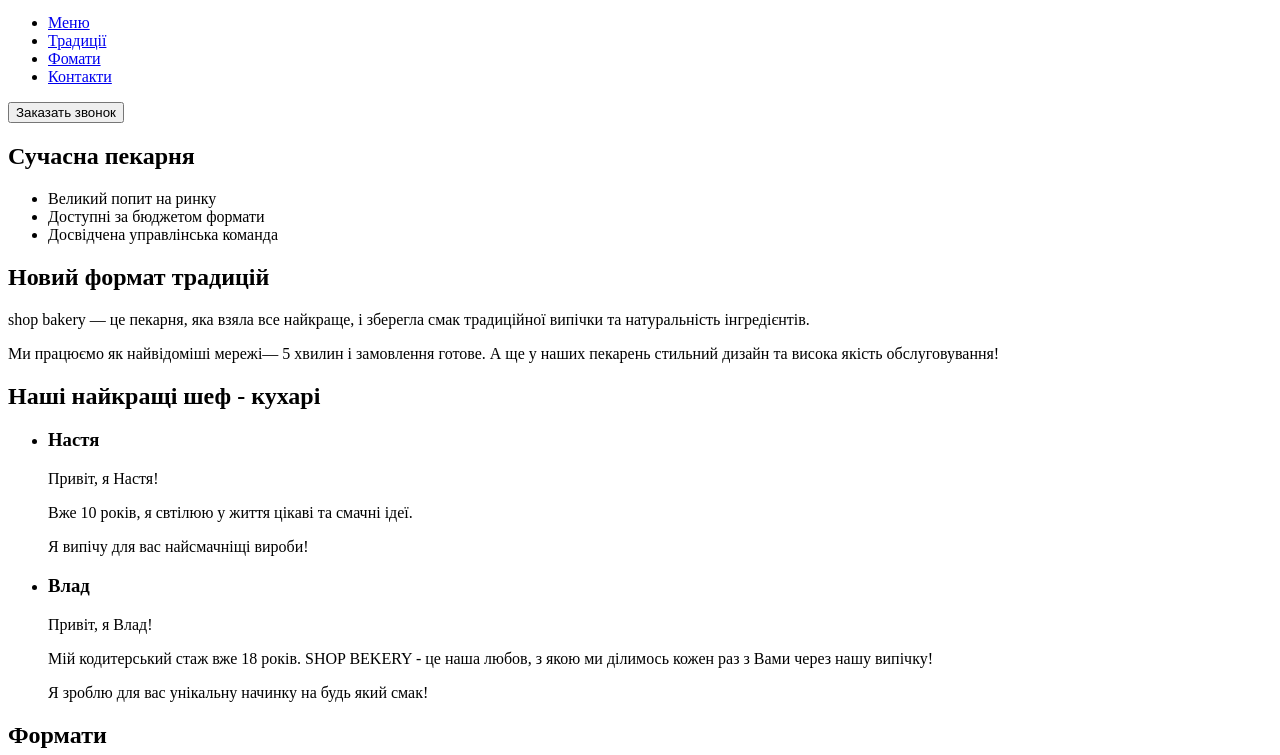
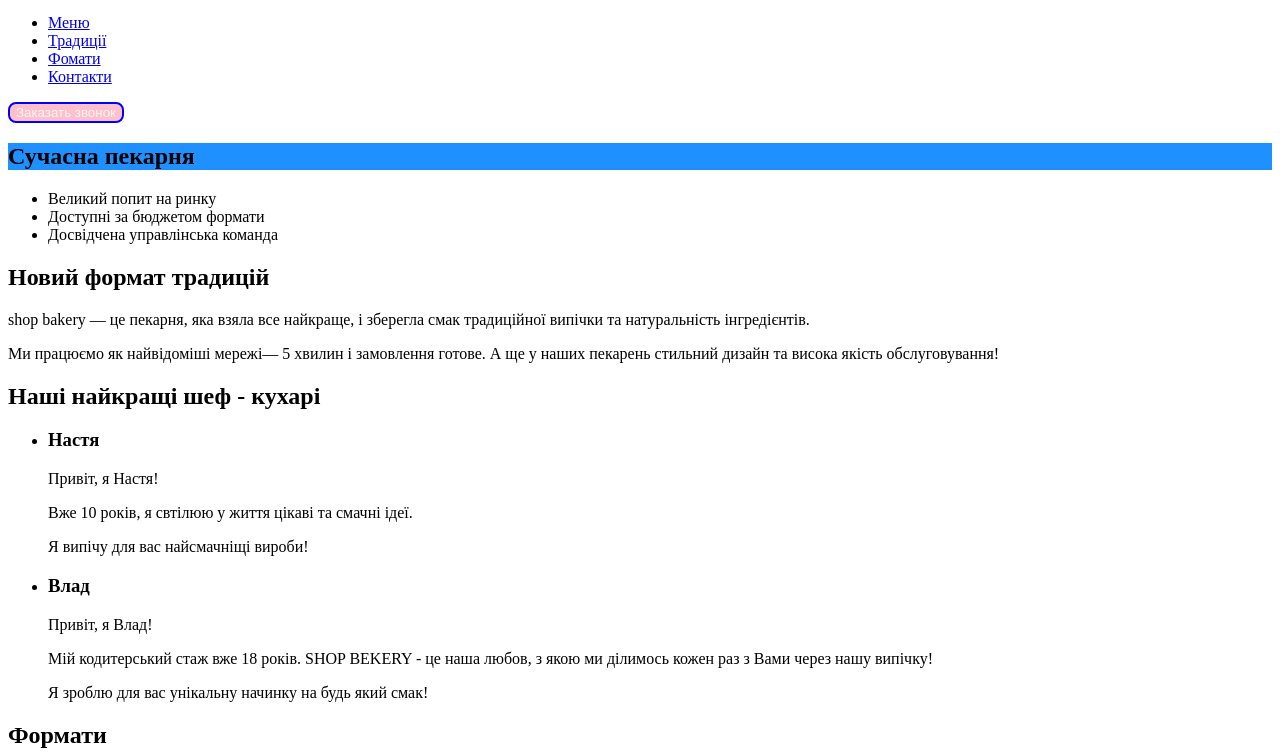
Before and after one commit to PokAleks/myFirstProject, a plain HTML site: page index.html in a window 1280 px wide. Both pictures are taken after a click on the button "Заказать звонок". Shown: the part 45-800 px from the top of the page. Drawn offline with Linux system fonts and the light colour scheme.

Commit message:
add styles.css

```diff
--- /dev/null
+++ b/css/styles.css
@@ -0,0 +1,16 @@
+.button {
+    color: whitesmoke;
+    background-color: blue;
+    border: 2px solid blue;
+    border-radius: 8px;
+    cursor: pointer;
+}
+
+.button:hover {
+   background-color: red;
+   color: gold;
+}
+
+.button:focus {
+    background-color: pink;
+}
--- a/index.html
+++ b/index.html
@@ -4,24 +4,34 @@
     <meta charset="UTF-8">
     <meta name="viewport" content="width=device-width, initial-scale=1.0">
     <title>MyProject</title>
+
+    <style>
+        h1 {
+            background-color: dodgerblue;
+        }
+    </style>
+
+    <link rel="stylesheet" href="./css/styles.css">
 </head>
 <body>
     <header>
         <nav>
             <a href="#"></a>
             <img src="./images/logo.svg" alt="Логотип" />
+            <!--test table-->
+
             <ul>
                 <li><a href="#">Меню</a></li>
-                <li><a href="#">Традиції</a></li>
+                <li><a href="#chef">Традиції</a></li>
                 <li><a href="#">Фомати</a></li>
                 <li><a href="#">Контакти</a></li>
             </ul>
         </nav>
-        <button type="button">Заказать звонок</button>
+        <button class="button">Заказать звонок</button>
     </header>
     <main>
         <section>
-            <h1>Сучасна пекарня</h1>
+            <h1 class="main-title">Сучасна пекарня</h1>
         </section>
         <section>
             <ul>
@@ -35,7 +45,7 @@
             <span>5 хвилин і замовлення готове.</span> А ще у наших пекарень стильний дизайн
             та висока якість обслуговування!</p>
         </section>
-        <section>
+        <section id="chef" class="section-chef">
             <h2>Наші найкращі шеф - кухарі</h2>
             <ul>
                 <li>
@@ -85,8 +95,7 @@
         <address>
             <li><a href="tel:+380502110703" target="_blank">+30 (050) 211 07 03</a></li>
             <li><a href="mailto:Aleksandr.Pokushchenko@gmail.com" target="_blank">Aleksandr.Pokushchenko@gmail.com</a></li>
-            <li><a href="https://maps.app.goo.gl/rgGT96i6wZj6Y8uF8" target="_blank">Україна, м. Київ, вул. Січових Стрільців
-                54</a></li>
+            <li><a href="https://maps.app.goo.gl/rgGT96i6wZj6Y8uF8" target="_blank">Україна, м. Київ, вул. Січових Стрільців 54</a></li>
         </address>
         </nav>
     </footer>
```
